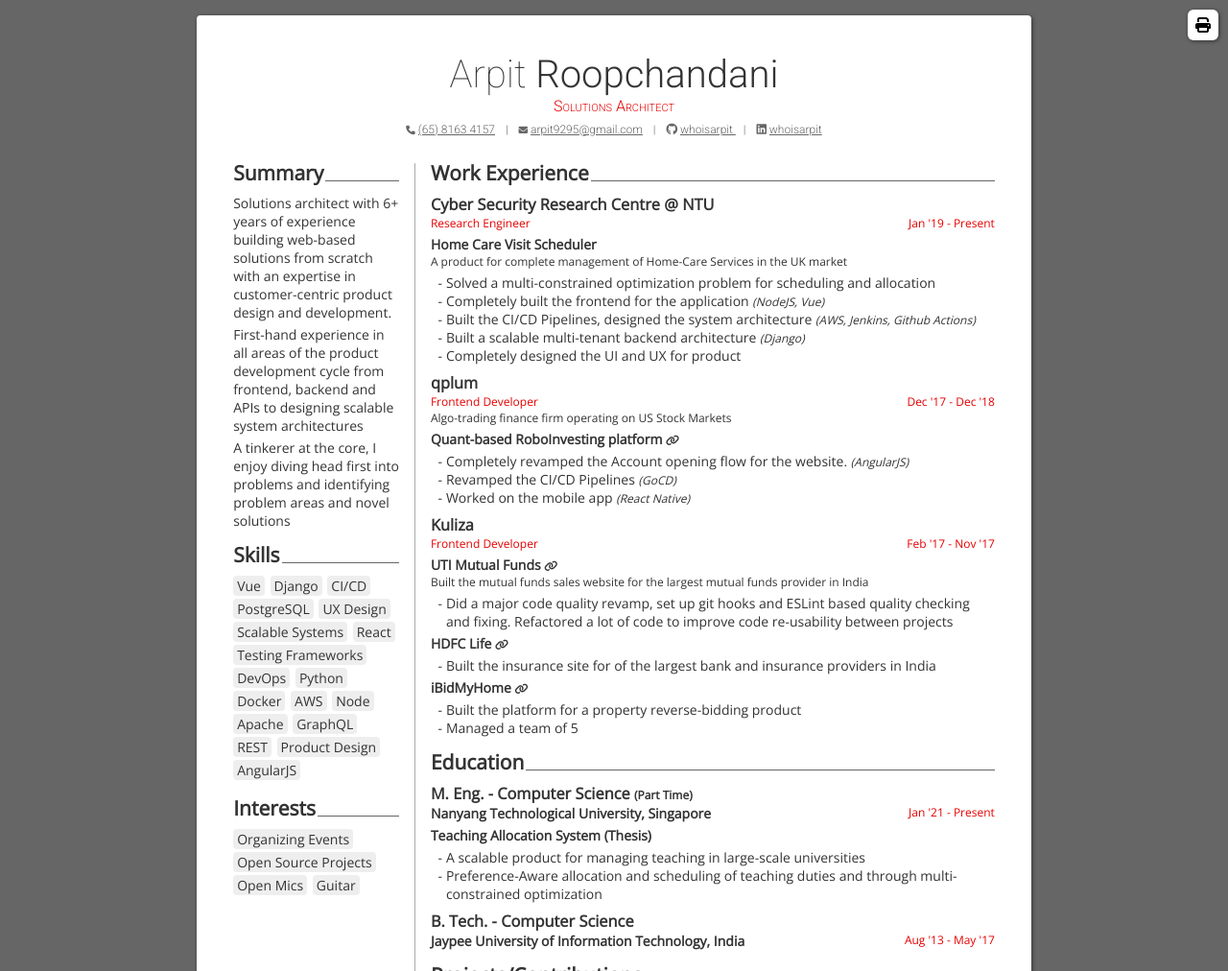
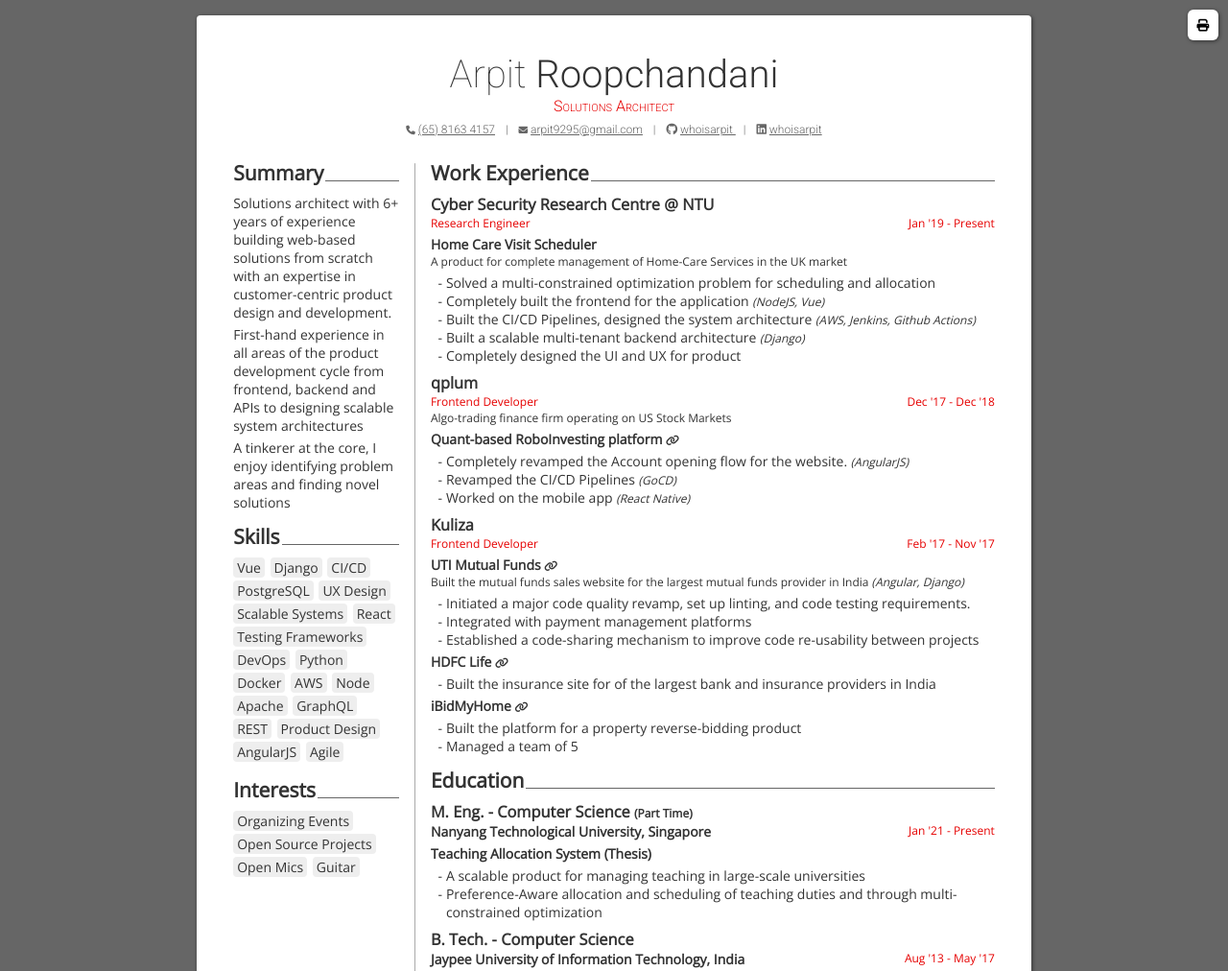
Before and after one commit to whoisarpit/resume, a website: page index.html in a window 1280 px wide. Shown: the top 1012 px of the page at 96% size. Drawn offline with nearby package versions, Linux system fonts and the light colour scheme; files that its build step writes are made by us from their sources.

Commit message:
Update resume, fix hide-on-print issue

```diff
--- a/index.html
+++ b/index.html
@@ -82,8 +82,7 @@
               architectures
             </div>
             <div class="mt-2">
-              A tinkerer at the core, I enjoy diving head first into problems
-              and identifying problem areas and novel solutions
+              A tinkerer at the core, I enjoy identifying problem areas and finding novel solutions
             </div>
           </div>
           <div class="section">
@@ -107,6 +106,7 @@
               <span class="tag">REST</span>
               <span class="tag">Product Design</span>
               <span class="tag">AngularJS</span>
+              <span class="tag">Agile</span>
             </div>
           </div>
           <div class="section">
@@ -211,13 +211,17 @@
                 </h4>
                 <div class="small">
                   Built the mutual funds sales website for the largest mutual
-                  funds provider in India
+                  funds provider in India <i class="small">(Angular, Django)</i>
                 </div>
                 <ul>
                   <li>
-                    Did a major code quality revamp, set up git hooks and ESLint
-                    based quality checking and fixing. Refactored a lot of code
-                    to improve code re-usability between projects
+                    Initiated a major code quality revamp, set up linting, and code testing requirements.
+                  </li>
+                  <li>
+                    Integrated with payment management platforms
+                  </li>
+                  <li>
+                    Established a code-sharing mechanism to improve code re-usability between projects
                   </li>
                 </ul>
 
@@ -359,8 +363,10 @@
       </div>
     </page>
     <button
-      class="floating-btn fa fa-print hide-on-print"
+      class="floating-btn hide-on-print"
       onclick="window.print()"
-    ></button>
+    >
+    <i class="fa fa-print"></i>
+  </button>
   </body>
 </html>
```
